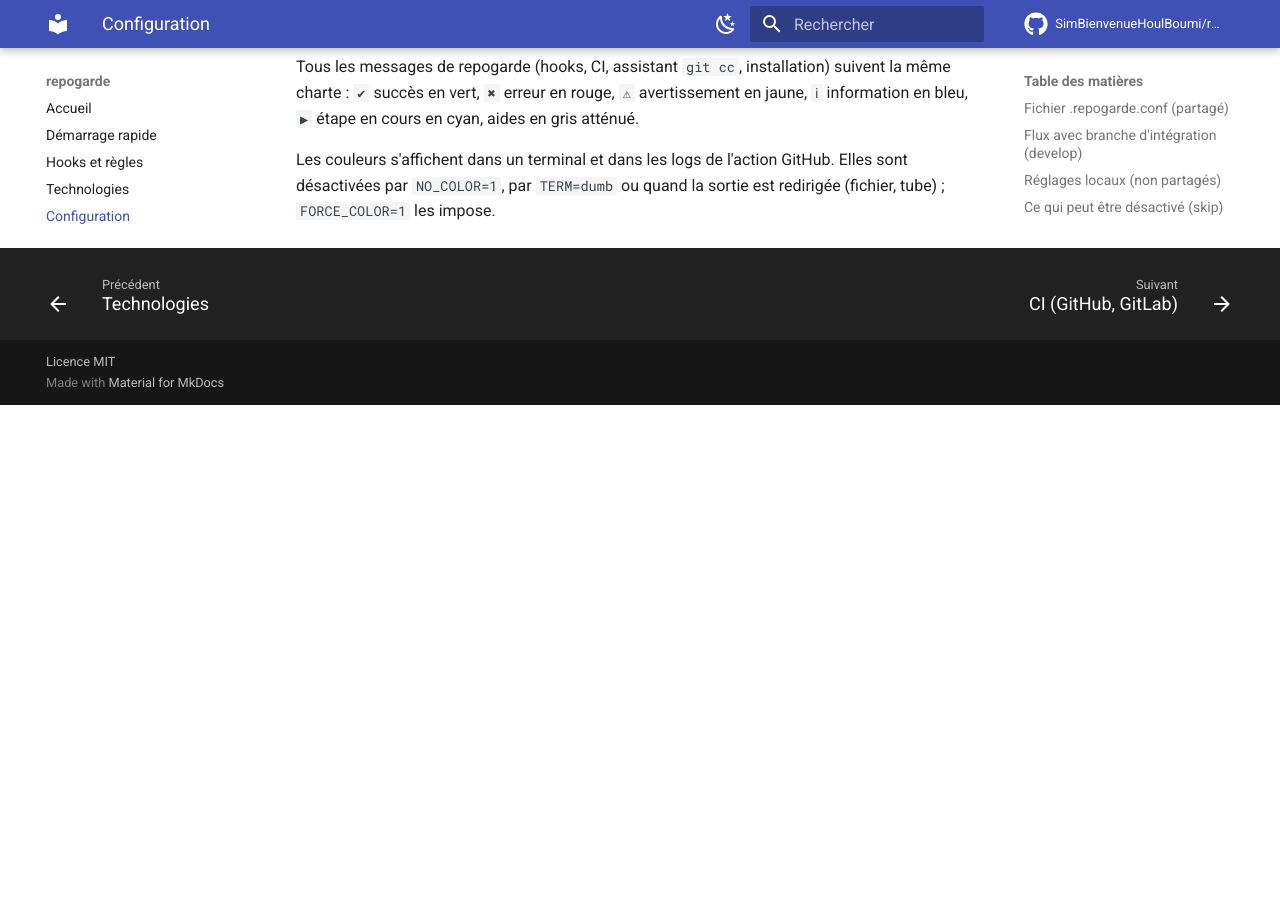
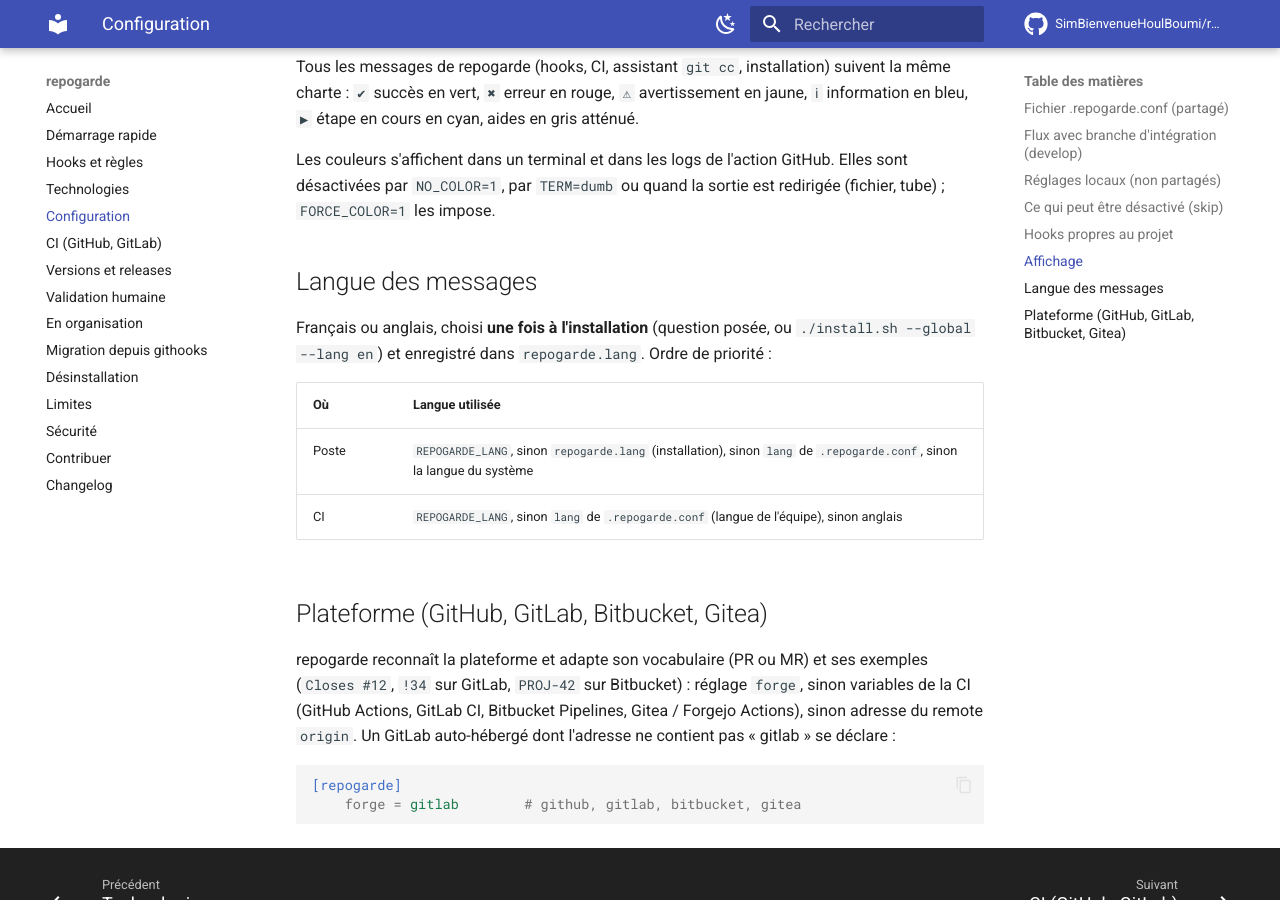
Before and after one commit to SimBienvenueHoulBoumi/githooks, an MkDocs documentation site: the page built from docs/configuration.md, in a window 1280 px wide and 900 px high, scrolled down 1999 px. Built offline with MkDocs 1.6.1 and Material for MkDocs 9.7.7, drawn with Linux system fonts in a browser that asks for light colours; comment, search, counter and statistics services are not loaded; before the commit the page ends 2404 px from its top, so only the background shows below that.

Commit message:
feat(i18n): langue des messages (fr, en) et plateforme reconnue
Langue choisie une fois à l'installation (--lang ou question),
projet en CI. Plateformes : GitHub, GitLab, Bitbucket, Gitea.
Étape 1 : assistant git cc et installation.

````diff
--- a/docs/configuration.md
+++ b/docs/configuration.md
@@ -69,3 +69,21 @@
 Tous les messages de repogarde (hooks, CI, assistant `git cc`, installation) suivent la même charte : `✔` succès en vert, `✖` erreur en rouge, `⚠` avertissement en jaune, `ℹ` information en bleu, `▶` étape en cours en cyan, aides en gris atténué.
 
 Les couleurs s'affichent dans un terminal et dans les logs de l'action GitHub. Elles sont désactivées par `NO_COLOR=1`, par `TERM=dumb` ou quand la sortie est redirigée (fichier, tube) ; `FORCE_COLOR=1` les impose.
+
+## Langue des messages
+
+Français ou anglais, choisi **une fois à l'installation** (question posée, ou `./install.sh --global --lang en`) et enregistré dans `repogarde.lang`. Ordre de priorité :
+
+| Où | Langue utilisée |
+|---|---|
+| Poste | `REPOGARDE_LANG`, sinon `repogarde.lang` (installation), sinon `lang` de `.repogarde.conf`, sinon la langue du système |
+| CI | `REPOGARDE_LANG`, sinon `lang` de `.repogarde.conf` (langue de l'équipe), sinon anglais |
+
+## Plateforme (GitHub, GitLab, Bitbucket, Gitea)
+
+repogarde reconnaît la plateforme et adapte son vocabulaire (PR ou MR) et ses exemples (`Closes #12`, `!34` sur GitLab, `PROJ-42` sur Bitbucket) : réglage `forge`, sinon variables de la CI (GitHub Actions, GitLab CI, Bitbucket Pipelines, Gitea / Forgejo Actions), sinon adresse du remote `origin`. Un GitLab auto-hébergé dont l'adresse ne contient pas « gitlab » se déclare :
+
+```ini
+[repogarde]
+    forge = gitlab        # github, gitlab, bitbucket, gitea
+```
````
Also changed, not shown: 11 other files.
